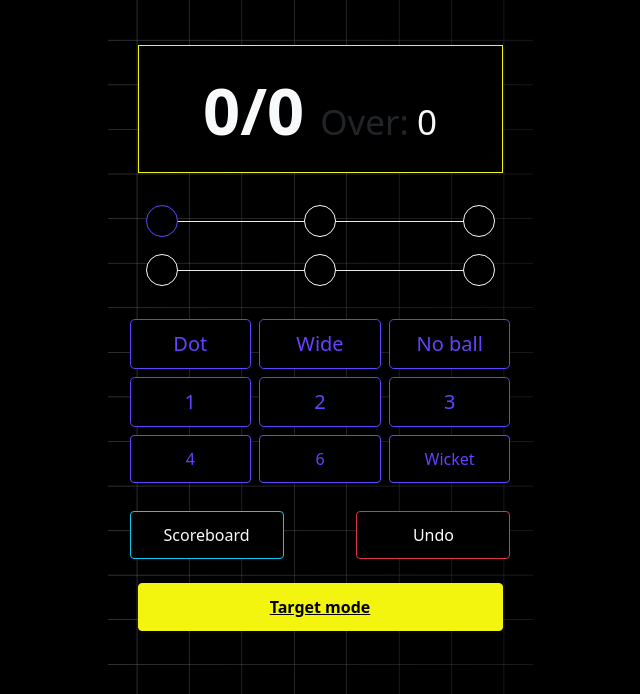
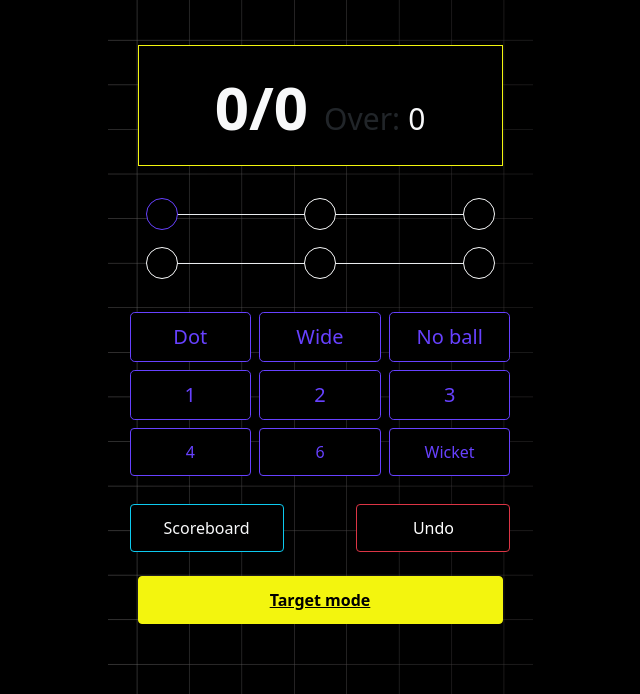
Before and after one commit to omsavani08/cricket, a plain HTML site: page index.html in a window 1280 px wide. Shown: the part 122-816 px from the top of the page, without its empty margins (320-960 px from the left). Drawn offline with nearby package versions, Linux system fonts and the light colour scheme.

Commit message:
Update index.html

```diff
--- a/index.html
+++ b/index.html
@@ -24,12 +24,12 @@
         }
 
         .font-big {
-            font-size: 65px;
+            font-size: 60px;
             font-weight: 700;
         }
 
         .font-mid {
-            font-size: 35px;
+            font-size: 30px;
             font-weight: 500;
         }
 
```
